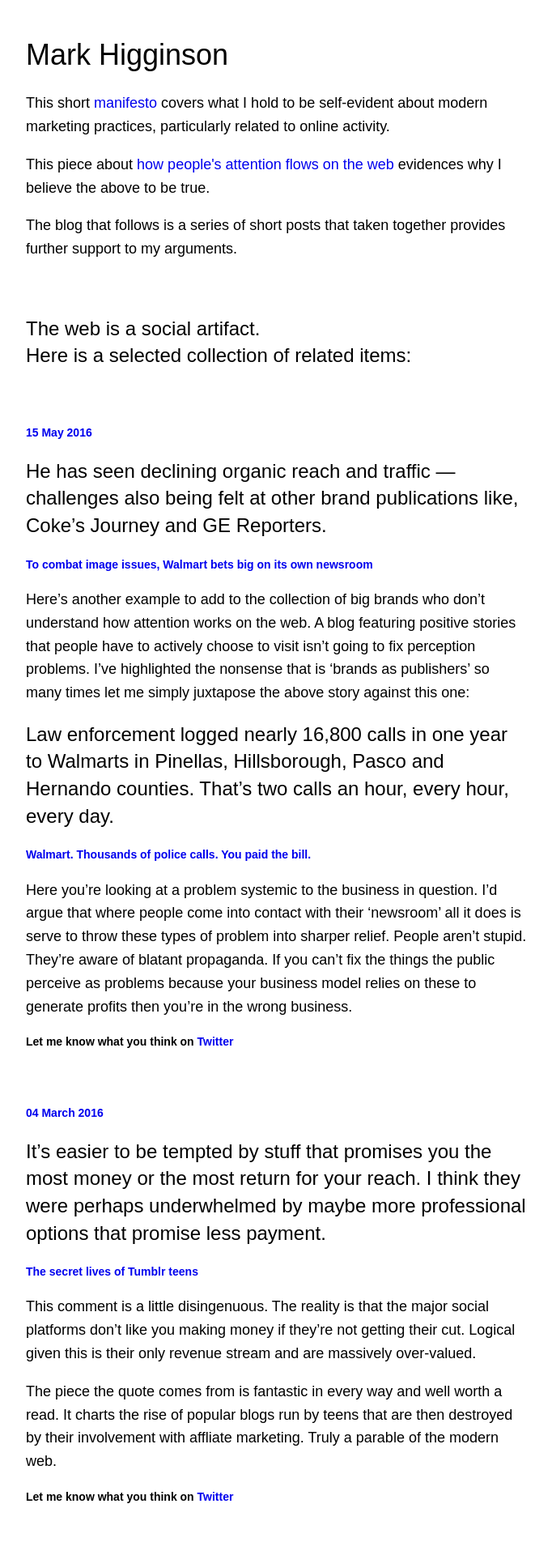
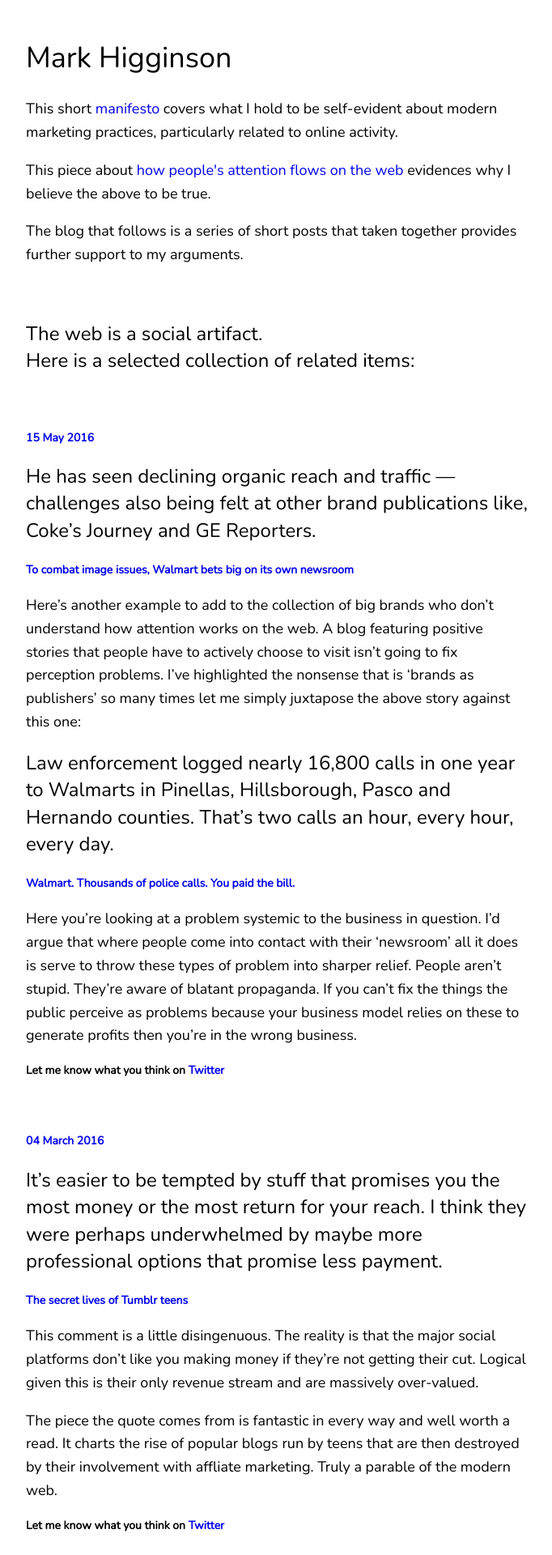
Before and after one commit to markhgn/markhgn.github.io, a Jekyll site: the page built from index.html, in a window 1280 px wide. Shown: the top 1920 px of the page at 81% size, without its empty margins (298-980 px from the left). Built offline with Jekyll 4.4.1, drawn with Linux system fonts in a browser that asks for light colours; the list of posts is cut into pages by our own code.

Commit message:
Font edits

```diff
--- a/_includes/header.html
+++ b/_includes/header.html
@@ -7,8 +7,8 @@
     <meta name="viewport" content="width=device-width, initial-scale=1.0">
     <meta name="description" content="{{ site.description }}">
 
-    <link rel="stylesheet" type="text/css" href="http://fonts.googleapis.com/css?family=Nunito:400,500">
-    <link rel="stylesheet" type="text/css" href="/css/style.css">
+    <link href="https://fonts.googleapis.com/css?family=Nunito" rel="stylesheet">
+    <link href="/css/style.css" rel="stylesheet" type="text/css" >
 
     <meta name="twitter:card" content="summary">
     <meta name="twitter:site" content="markhgn">
--- a/css/style.css
+++ b/css/style.css
@@ -1,7 +1,7 @@
 body {
   color: #000;
   background: #fff;
-  font-family: 'text:Nunito', sans-serif;
+  font-family: 'Nunito', sans-serif;
   font-size: 100%;
   font-weight: 400;
   margin-left:auto;
```
